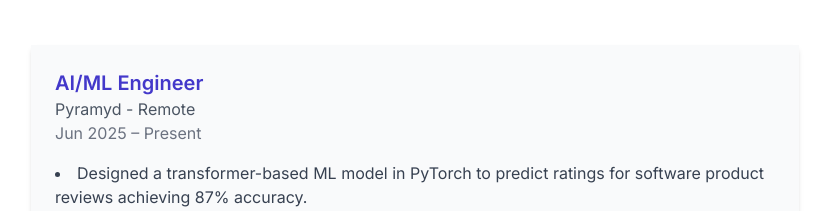
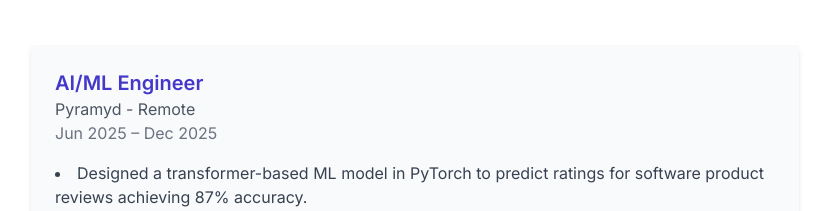
Before and after one commit to 4ashutosh98/4ashutosh98.github.io, a Next.js app: page / in a window 1280 px wide. Shown: the part 4747-4958 px from the top of the page, without its empty margins (225-1054 px from the left). Built offline with nearby package versions, Linux system fonts and the light colour scheme.

Commit message:
Update resume with revised work experience duration for AI/ML Engineer role and adjust formatting for clarity

```diff
--- a/components/work-experience.tsx
+++ b/components/work-experience.tsx
@@ -4,7 +4,7 @@ export default function WorkExperience() {
       company: "Pyramyd",
       location: "Remote",
       position: "AI/ML Engineer",
-      duration: "Jun 2025 – Present",
+      duration: "Jun 2025 – Dec 2025",
       responsibilities: [
         "Designed a transformer-based ML model in PyTorch to predict ratings for software product reviews achieving 87% accuracy.",
         "Developed AI-powered RFP Requirements Extractor using o4-mini LLM and Azure AI Search, implementing parallel processing architecture to extract, categorize requirements from proposal documents with 90%+ accuracy across documents.",
```
Also changed, not shown: 2 other files (tests, documents, lock files or other folders).
